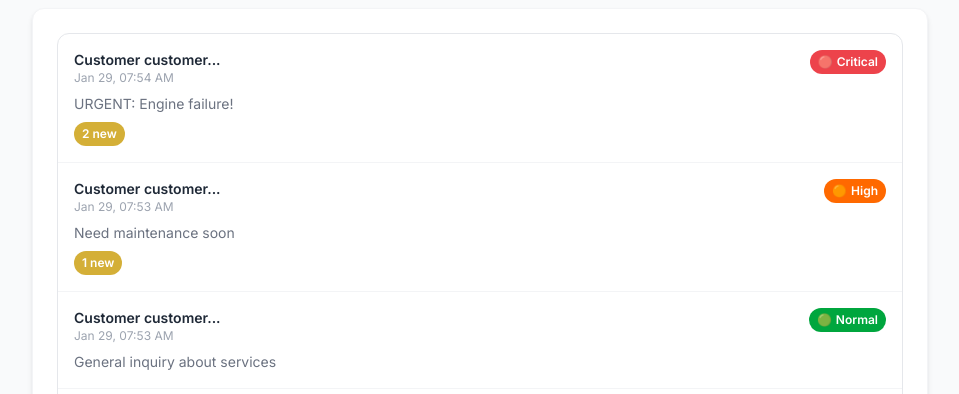
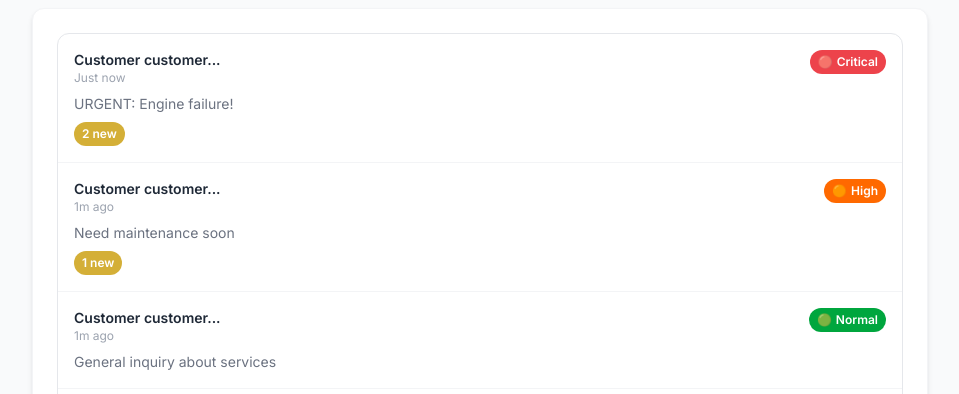
Before and after one commit to anthonyha2001/eliche-radice, a Next.js app in the folder frontend/: page /test-conversations in a window 1280 px wide. Shown: the part 182-576 px from the top of the page, without its empty margins (160-1119 px from the left). Built offline with nearby package versions, Linux system fonts and the light colour scheme; a web font is replaced by a local one.

Commit message:
time fix

```diff
--- a/frontend/components/ConversationList.tsx
+++ b/frontend/components/ConversationList.tsx
@@ -1,6 +1,7 @@
 'use client';
 
 import PriorityBadge from './PriorityBadge';
+import { formatConversationTime } from '@/lib/formatTime';
 
 interface Conversation {
   id: string;
@@ -79,15 +80,7 @@ export default function ConversationList({ conversations, selectedId, onSelect }
                 <p className="text-xs text-gray-500">{conv.customerPhone}</p>
               )}
               <p className="text-xs text-gray-500">
-                {conv.lastMessageAt
-                  ? new Date(Number(conv.lastMessageAt)).toLocaleString([], {
-                      month: 'short',
-                      day: 'numeric',
-                      hour: '2-digit',
-                      minute: '2-digit'
-                    })
-                  : 'No messages'
-                }
+                {formatConversationTime(conv.lastMessageAt)}
               </p>
             </div>
             <PriorityBadge priority={conv.priority} />
--- a/frontend/components/MessageList.tsx
+++ b/frontend/components/MessageList.tsx
@@ -1,6 +1,7 @@
 'use client';
 
 import { useEffect, useRef } from 'react';
+import { formatMessageTime } from '@/lib/formatTime';
 
 interface Message {
   id: string;
@@ -53,13 +54,7 @@ export default function MessageList({ messages, currentUser }: MessageListProps)
               <div className="flex items-center justify-between mt-1 space-x-2">
                 <div className="flex items-center space-x-2">
                   <p className={`text-xs ${isOwnMessage ? 'text-gray-300' : 'text-gray-500'}`}>
-                    {message.timestamp
-                      ? new Date(Number(message.timestamp)).toLocaleTimeString([], {
-                          hour: '2-digit',
-                          minute: '2-digit'
-                        })
-                      : 'Just now'
-                    }
+                    {formatMessageTime(message.timestamp) || 'Just now'}
                   </p>
                   {/* AI Badge */}
                   {message.isAI && (
--- /dev/null
+++ b/frontend/lib/formatTime.ts
@@ -0,0 +1,70 @@
+/**
+ * Format timestamp for message display
+ */
+export function formatMessageTime(timestamp: number | string | undefined): string {
+  if (!timestamp) return '';
+
+  try {
+    const date = new Date(Number(timestamp));
+    if (isNaN(date.getTime())) return '';
+
+    return date.toLocaleTimeString([], {
+      hour: '2-digit',
+      minute: '2-digit'
+    });
+  } catch {
+    return '';
+  }
+}
+
+/**
+ * Format timestamp for conversation list (relative time)
+ */
+export function formatConversationTime(timestamp: number | string | undefined): string {
+  if (!timestamp) return 'No messages';
+
+  try {
+    const date = new Date(Number(timestamp));
+    if (isNaN(date.getTime())) return 'Unknown';
+
+    const now = new Date();
+    const diff = now.getTime() - date.getTime();
+    const minutes = Math.floor(diff / 60000);
+    const hours = Math.floor(diff / 3600000);
+    const days = Math.floor(diff / 86400000);
+
+    if (minutes < 1) return 'Just now';
+    if (minutes < 60) return `${minutes}m ago`;
+    if (hours < 24) return `${hours}h ago`;
+    if (days < 7) return `${days}d ago`;
+
+    return date.toLocaleDateString([], {
+      month: 'short',
+      day: 'numeric'
+    });
+  } catch {
+    return 'Unknown';
+  }
+}
+
+/**
+ * Format full date and time
+ */
+export function formatFullDateTime(timestamp: number | string | undefined): string {
+  if (!timestamp) return '';
+
+  try {
+    const date = new Date(Number(timestamp));
+    if (isNaN(date.getTime())) return '';
+
+    return date.toLocaleString([], {
+      month: 'short',
+      day: 'numeric',
+      year: 'numeric',
+      hour: '2-digit',
+      minute: '2-digit'
+    });
+  } catch {
+    return '';
+  }
+}
```
